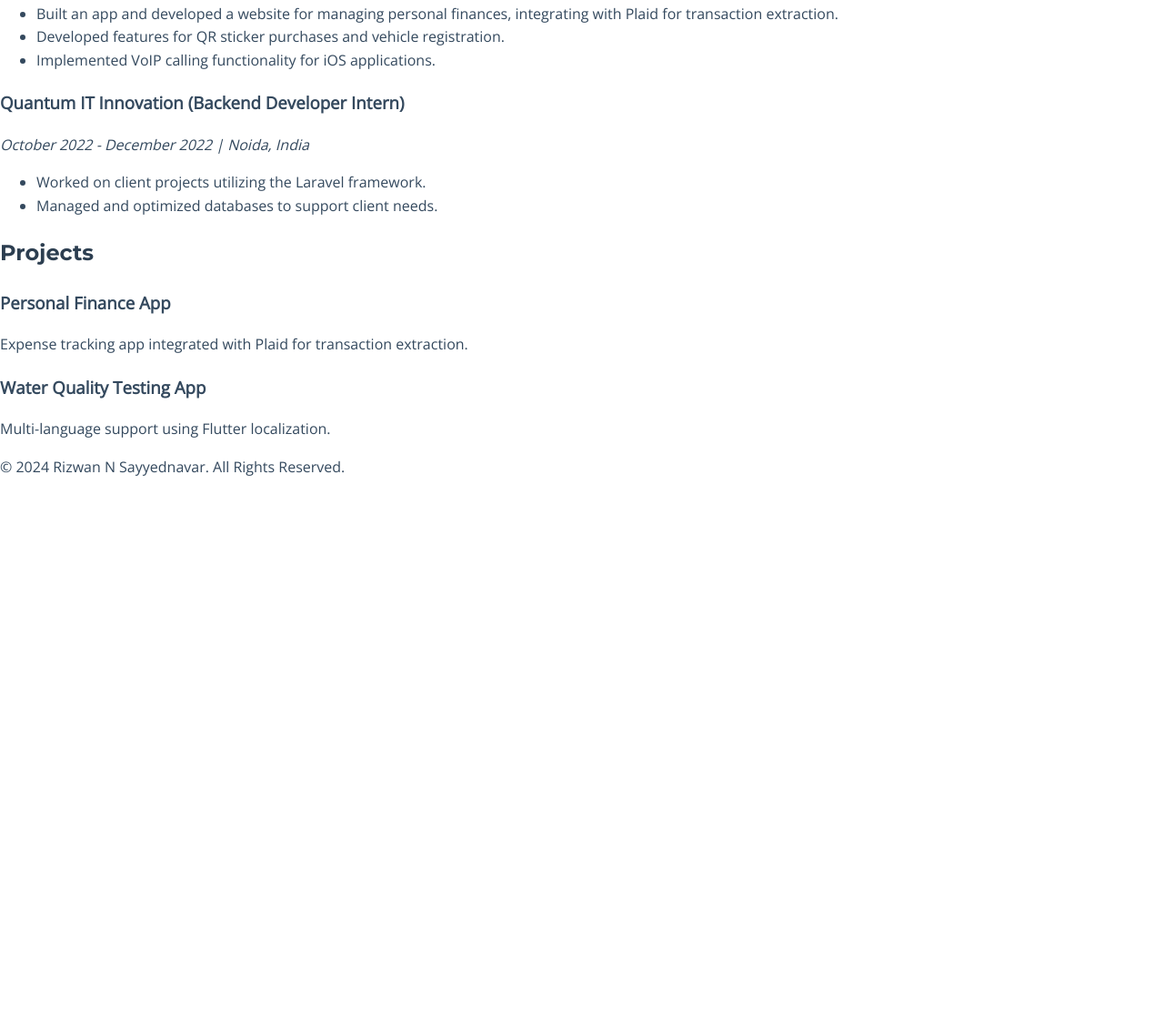
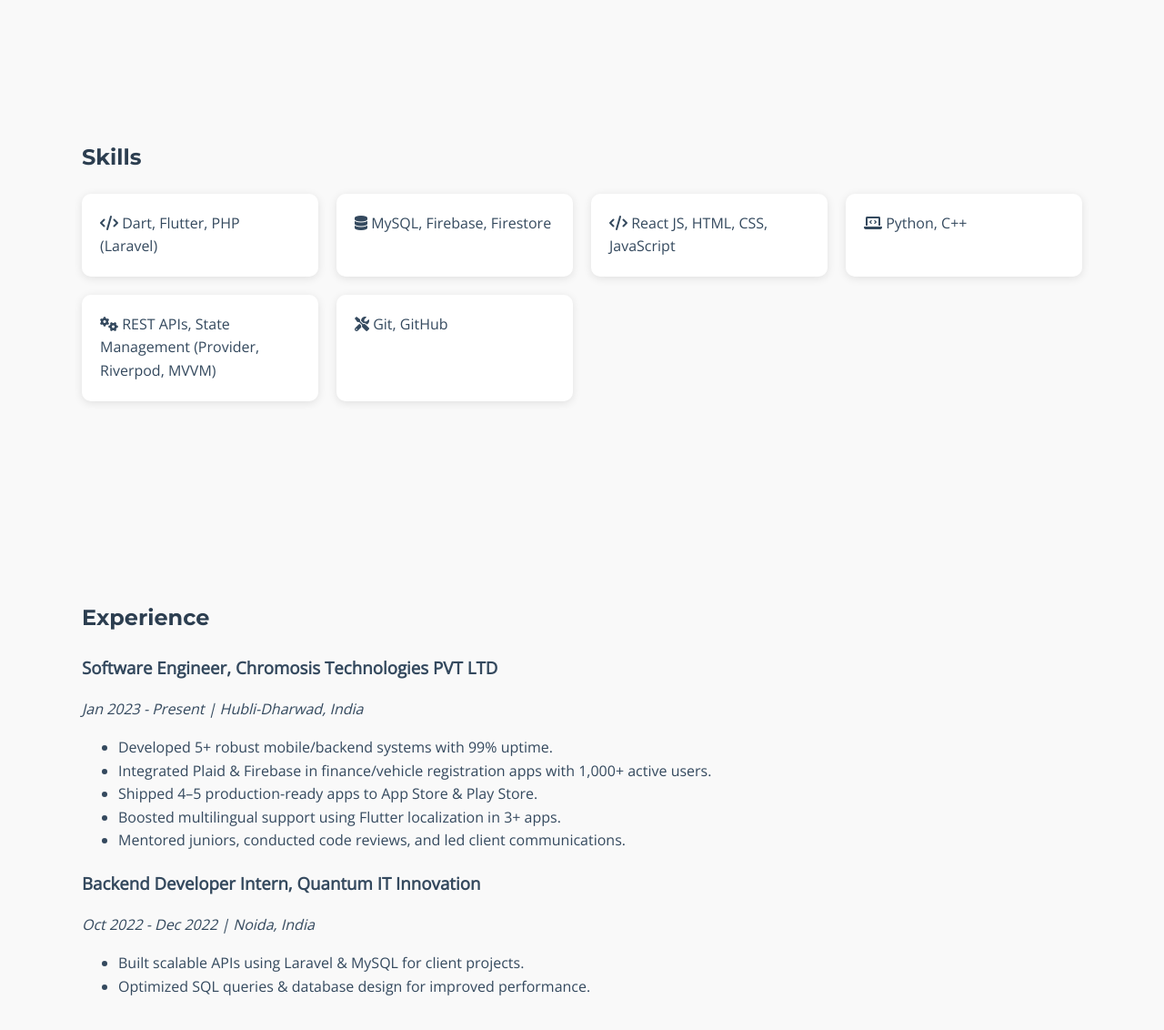
Before and after one commit to Rizwansayyed786/portfolio, a plain HTML site: page index.html in a window 1280 px wide. Shown: the part 1498-2630 px from the top of the page at 91% size. Before the commit the page ends 2041 px from the top, so only its background shows below. Drawn offline with nearby package versions, Linux system fonts and the light colour scheme.

Commit message:
Update resume content and enhance portfolio layout with new sections and styles

```diff
--- a/index.html
+++ b/index.html
@@ -8,6 +8,50 @@
   <link href="https://fonts.googleapis.com/css2?family=Montserrat:wght@400;700&family=Open+Sans&display=swap" rel="stylesheet">
   <link rel="stylesheet" href="https://cdnjs.cloudflare.com/ajax/libs/aos/2.3.4/aos.css">
   <link rel="stylesheet" href="https://cdnjs.cloudflare.com/ajax/libs/font-awesome/6.0.0-beta3/css/all.min.css">
+  <style>
+    body {
+      background-color: #f9f9f9;
+    }
+    .container {
+      max-width: 1100px;
+      margin: 0 auto;
+      padding: 40px 20px;
+    }
+    .section {
+      padding: 60px 0;
+    }
+    .skills-grid, .projects-grid {
+      display: grid;
+      grid-template-columns: repeat(auto-fit, minmax(250px, 1fr));
+      gap: 20px;
+    }
+    .skills-grid div, .project {
+      background: #fff;
+      padding: 20px;
+      border-radius: 10px;
+      box-shadow: 0 2px 10px rgba(0,0,0,0.1);
+      transition: transform 0.3s ease;
+    }
+    .skills-grid div:hover, .project:hover {
+      transform: translateY(-5px);
+    }
+    .social-links a {
+      margin: 0 10px;
+      font-size: 1.2rem;
+      color: #ecf0f1;
+      transition: color 0.3s;
+    }
+    .social-links a:hover {
+      color: #E74C3C;
+    }
+    .footer {
+      background: #2C3E50;
+      color: white;
+      text-align: center;
+      padding: 20px 0;
+      margin-top: 40px;
+    }
+  </style>
 </head>
 <body>
   <!-- Dark Mode Toggle -->
@@ -22,8 +66,12 @@
   <header class="hero">
     <div class="hero-content" data-aos="fade-down">
       <h1>Rizwan N Sayyednavar</h1>
-            <p>Software Developer | Innovating with Code</p>
+      <p>Software Developer | Mobile & Web Solutions | Problem Solver</p>
       <a href="assets/pdfs/Rizwan-N-Sayyednavar-Resume.pdf" class="btn" download>Download Resume</a>
+      <div class="social-links">
+        <a href="https://www.linkedin.com/in/rizwansayyednavar" target="_blank"><i class="fab fa-linkedin"></i></a>
+        <a href="https://rizwansayyed786.github.io/portfolio/" target="_blank"><i class="fas fa-globe"></i></a>
+      </div>
     </div>
   </header>
 
@@ -32,9 +80,7 @@
     <div class="container">
       <h2>About Me</h2>
       <p>
-                Software Developer with expertise in designing and implementing software applications.
-                Experienced in creating innovative apps and web designs. Seeking to leverage technical
-                skills and experience to contribute effectively to organizational goals.
+        Software Developer with 2+ years of experience building high-quality mobile and web apps. Skilled in Flutter, Laravel, and modern tech stacks. Passionate about clean code, performance optimization, and solving business problems with efficient solutions.
       </p>
     </div>
   </section>
@@ -53,12 +99,12 @@
     <div class="container">
       <h2>Skills</h2>
       <div class="skills-grid">
-                <div><i class="fas fa-code"></i> Dart</div>
-                <div><i class="fas fa-code"></i> Python</div>
-                <div><i class="fas fa-database"></i> MySQL</div>
-                <div><i class="fas fa-laptop-code"></i> Flutter</div>
-                <div><i class="fas fa-code"></i> PHP</div>
-                <div><i class="fas fa-cogs"></i> REST APIs</div>
+        <div><i class="fas fa-code"></i> Dart, Flutter, PHP (Laravel)</div>
+        <div><i class="fas fa-database"></i> MySQL, Firebase, Firestore</div>
+        <div><i class="fas fa-code"></i> React JS, HTML, CSS, JavaScript</div>
+        <div><i class="fas fa-laptop-code"></i> Python, C++</div>
+        <div><i class="fas fa-cogs"></i> REST APIs, State Management (Provider, Riverpod, MVVM)</div>
+        <div><i class="fas fa-tools"></i> Git, GitHub</div>
       </div>
     </div>
   </section>
@@ -68,20 +114,22 @@
     <div class="container">
       <h2>Experience</h2>
       <div>
-                <h3>Chromosis Technologies PVT LTD (Software Engineer)</h3>
-                <p><em>January 2023 - Present | Hubli, India</em></p>
+        <h3>Software Engineer, Chromosis Technologies PVT LTD</h3>
+        <p><em>Jan 2023 - Present | Hubli-Dharwad, India</em></p>
         <ul>
-                    <li>Built an app and developed a website for managing personal finances, integrating with Plaid for transaction extraction.</li>
-                    <li>Developed features for QR sticker purchases and vehicle registration.</li>
-                    <li>Implemented VoIP calling functionality for iOS applications.</li>
+          <li>Developed 5+ robust mobile/backend systems with 99% uptime.</li>
+          <li>Integrated Plaid & Firebase in finance/vehicle registration apps with 1,000+ active users.</li>
+          <li>Shipped 4–5 production-ready apps to App Store & Play Store.</li>
+          <li>Boosted multilingual support using Flutter localization in 3+ apps.</li>
+          <li>Mentored juniors, conducted code reviews, and led client communications.</li>
         </ul>
       </div>
       <div>
-                <h3>Quantum IT Innovation (Backend Developer Intern)</h3>
-                <p><em>October 2022 - December 2022 | Noida, India</em></p>
+        <h3>Backend Developer Intern, Quantum IT Innovation</h3>
+        <p><em>Oct 2022 - Dec 2022 | Noida, India</em></p>
         <ul>
-                    <li>Worked on client projects utilizing the Laravel framework.</li>
-                    <li>Managed and optimized databases to support client needs.</li>
+          <li>Built scalable APIs using Laravel & MySQL for client projects.</li>
+          <li>Optimized SQL queries & database design for improved performance.</li>
         </ul>
       </div>
     </div>
@@ -92,30 +140,51 @@
     <div class="container">
       <h2>Projects</h2>
       <div class="projects-grid">
+
         <div class="project" data-aos="zoom-in">
-                    <h3>Personal Finance App</h3>
-                    <p>Expense tracking app integrated with Plaid for transaction extraction.</p>
+        <a href="https://play.google.com/store/apps/details?id=com.moneywellth.moneywellthapp&hl=en_IN" target="_blank">
+          <h3>Personal Finance App and Web</h3>
+          <p>Cross-platform app with Plaid integration for transaction tracking and financial planning.</p>
+        </a>
         </div>
         <div class="project" data-aos="zoom-in">
-                    <h3>Water Quality Testing App</h3>
-                    <p>Multi-language support using Flutter localization.</p>
+          <a href="https://apps.apple.com/gb/app/fernox/id6615081080" target="_blank">
+            <h3>Water Quality Testing App and Web</h3>
+            <p>Mobile app supporting 3+ languages for testing and reporting water quality data.</p>
+          </a>
+        </div>
+        <div class="project" data-aos="zoom-in">
+            <a href="https://play.google.com/store/apps/details?id=com.viveapp.app" target="_blank">
+                <h3>Connecting Drivers App and Web</h3>
+                <p>Qr based vehicle registration and chat application and voip calling functionalities to support communication between Drivers</p>
+            </a>
             </div>
       </div>
     </div>
   </section>
 
+  <!-- Certificates Section -->
+  <section id="certificates" class="section bg-light" data-aos="fade-up">
+    <div class="container">
+      <h2>Certifications</h2>
+      <ul>
+        <li><a href="https://www.hackerrank.com/certificates/2888c47e1294" target="_blank">Python (Basic) – HackerRank</a></li>
+        <li><a href="https://www.hackerrank.com/certificates/7ce528fe7226" target="_blank">Problem Solving (Basic) – HackerRank</a></li>
+        <li><a href="https://www.coursera.org/account/accomplishments/certificate/46JCWXYKXYES" target="_blank">Python Data Structures – Coursera</a></li>
+        <li><a href="https://www.coursera.org/account/accomplishments/certificate/TBQC29YLD3GX" target="_blank">Unsupervised Machine Learning – IBM/Coursera</a></li>
+      </ul>
+    </div>
+  </section>
+
   <!-- Footer -->
   <footer class="footer">
-        <p>© 2024 Rizwan N Sayyednavar. All Rights Reserved.</p>
+    <p>© 2025 Rizwan N Sayyednavar. All Rights Reserved.</p>
   </footer>
 
   <script src="https://cdnjs.cloudflare.com/ajax/libs/aos/2.3.4/aos.js"></script>
   <script src="js/scripts.js"></script>
   <script>
-        AOS.init({
-            duration: 1000,
-            once: true
-        });
+    AOS.init({ duration: 1000, once: true });
   </script>
 </body>
 </html>
```
Also changed, not shown: package-lock.json (added), 1 other file. Lines whose indentation alone changed are shown as unchanged.
